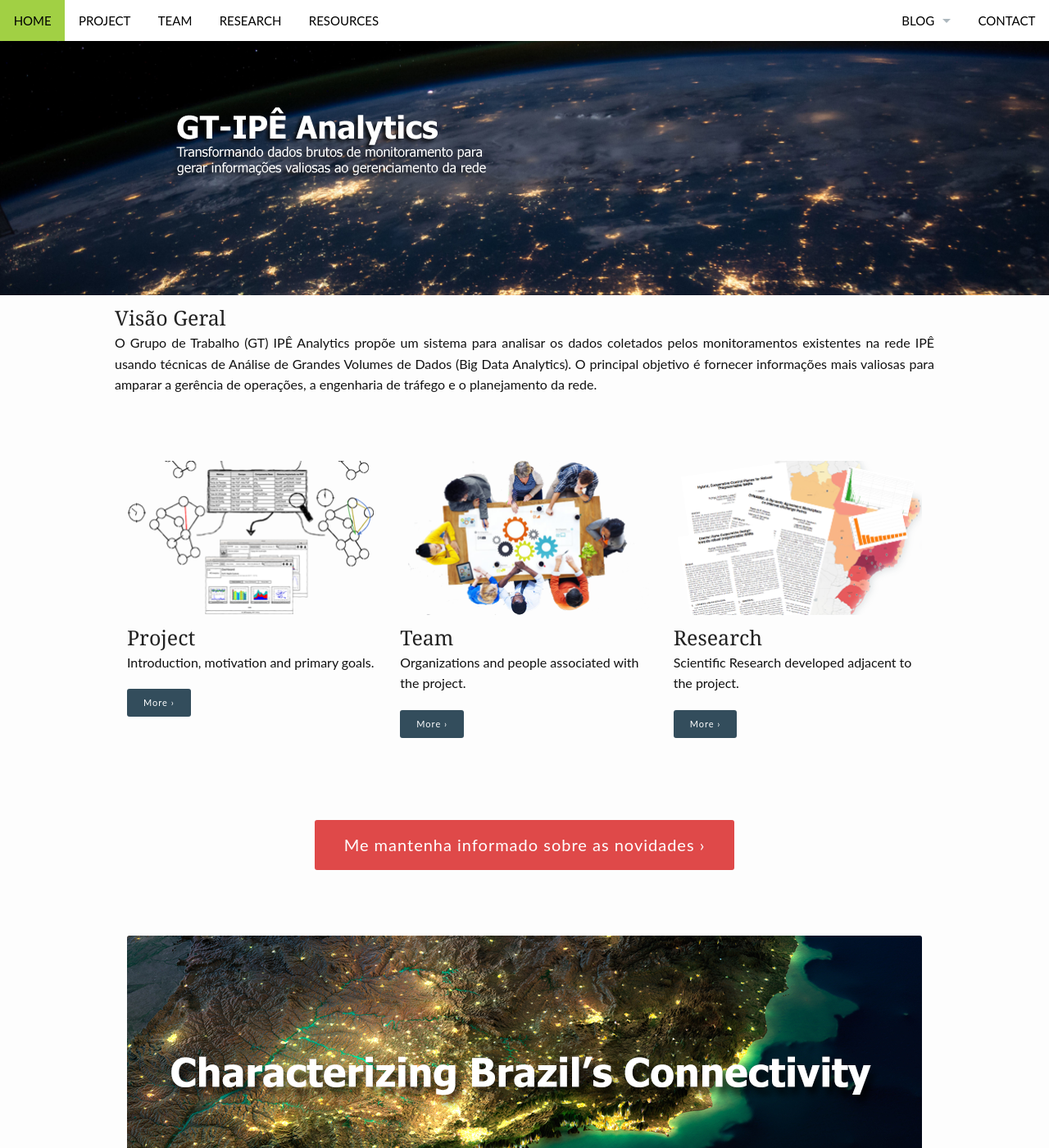
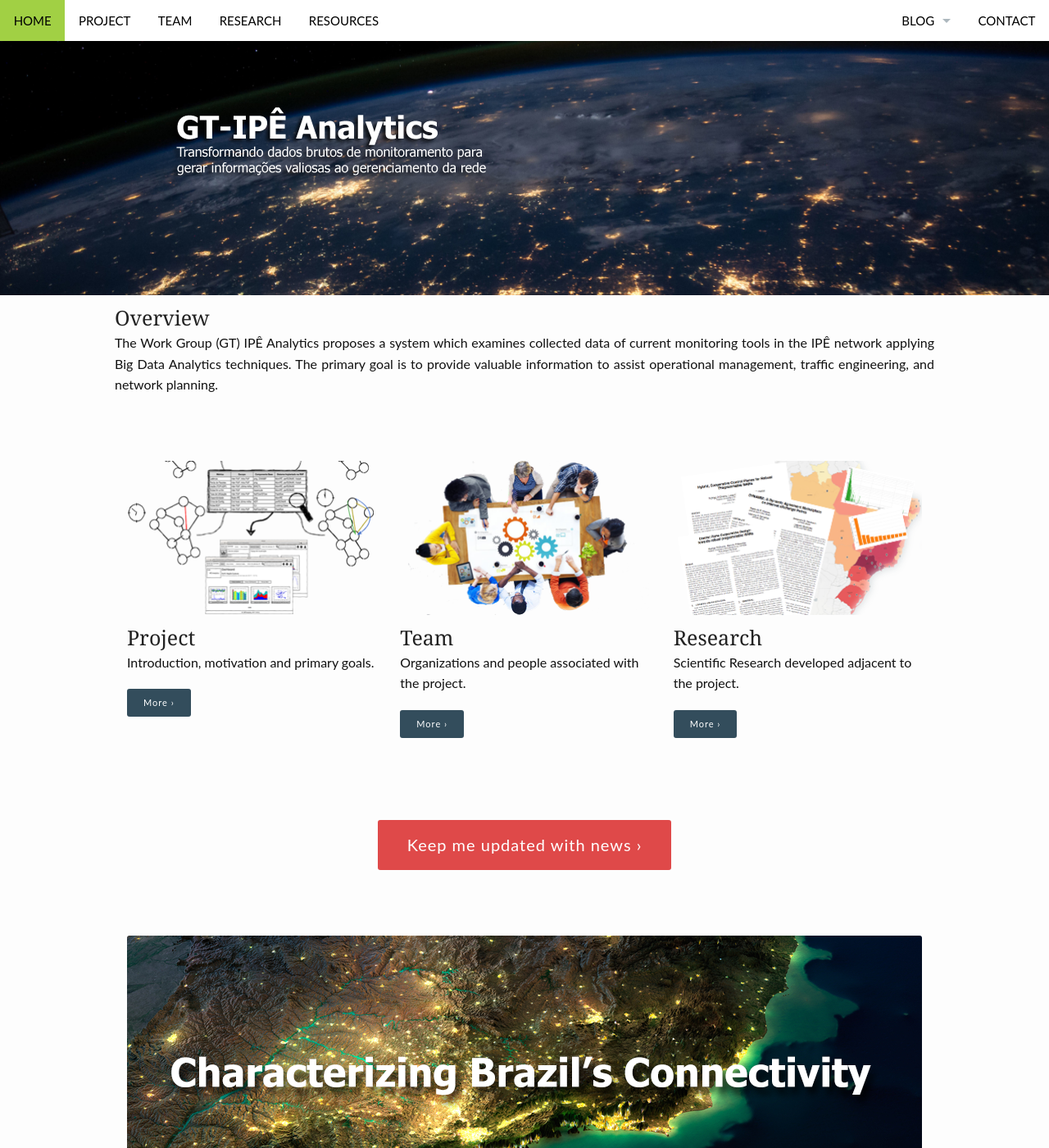
Before and after one commit to ipe-analytics/ipe-analytics-website, a Jekyll site: the page built from pages/pages-root-folder/index.md, in a window 1280 px wide and 1400 px high. Shown: the whole window at 82% size. Built offline with Jekyll 4.4.1, drawn with Linux system fonts in a browser that asks for light colours.

Commit message:
Alterado descrição geral

```diff
--- a/pages/pages-root-folder/index.md
+++ b/pages/pages-root-folder/index.md
@@ -9,8 +9,8 @@ header:
   image_fullwidth: main-header_v2.jpg
 
 overview:
-  title: Visão Geral
-  text: O Grupo de Trabalho (GT) IPÊ Analytics propõe um sistema para analisar os dados coletados pelos monitoramentos existentes na rede IPÊ usando técnicas de Análise de Grandes Volumes de Dados (Big Data Analytics). O principal objetivo é fornecer informações mais valiosas para amparar a gerência de operações, a engenharia de tráfego e o planejamento da rede.
+  title: Overview
+  text: The Work Group (GT) IPÊ Analytics proposes a system which examines collected data of current monitoring tools in the IPÊ network applying Big Data Analytics techniques. The primary goal is to provide valuable information to assist operational management, traffic engineering, and network planning.
 
 widget1:
   title: "Project"
@@ -39,7 +39,7 @@ widget3:
 #
 callforaction:
   url: https://tinyletter.com/ipe-analytics
-  text: Me mantenha informado sobre as novidades ›
+  text: Keep me updated with news ›
   style: alert
 permalink: /index.html
 ---
```
